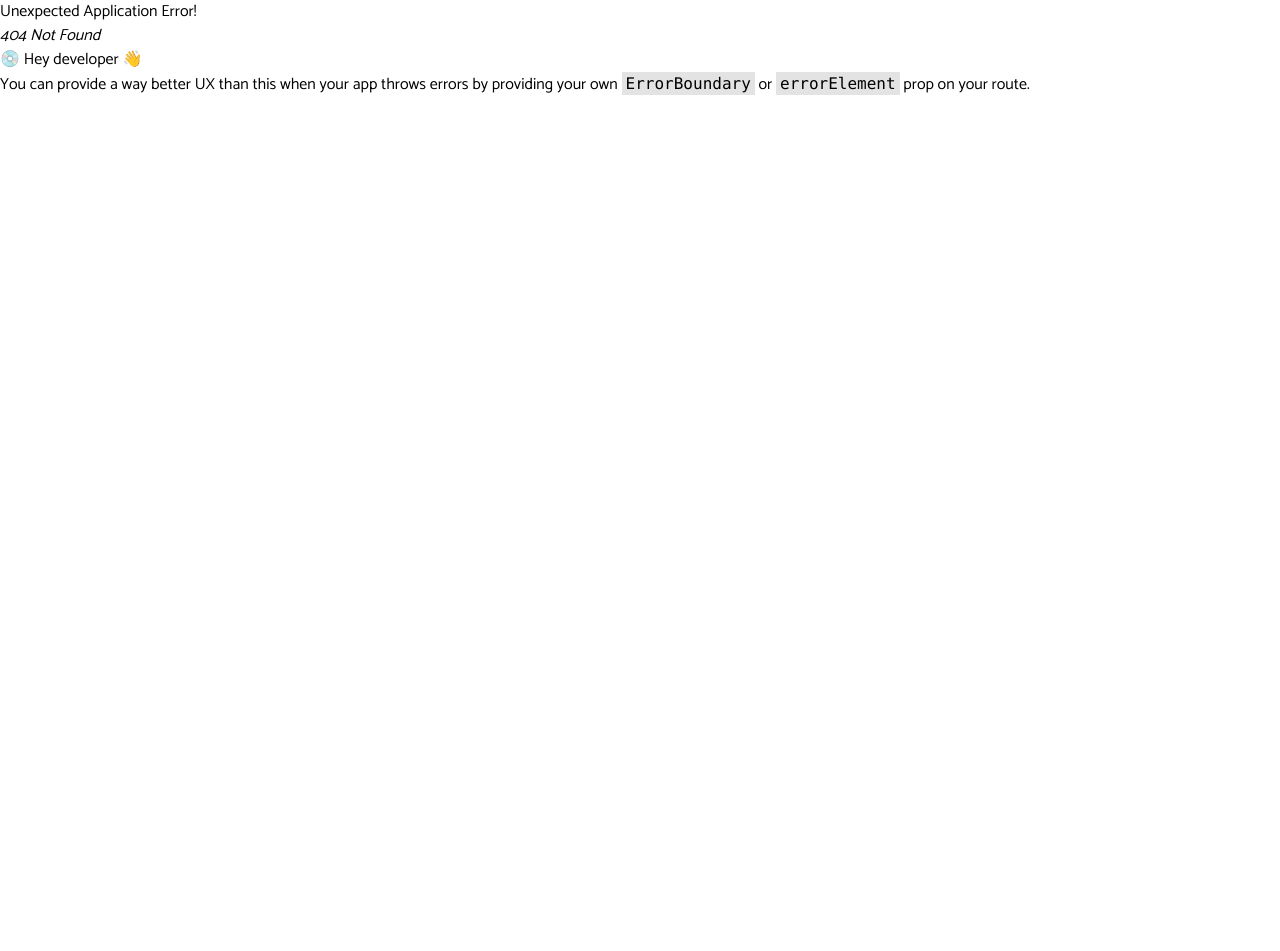
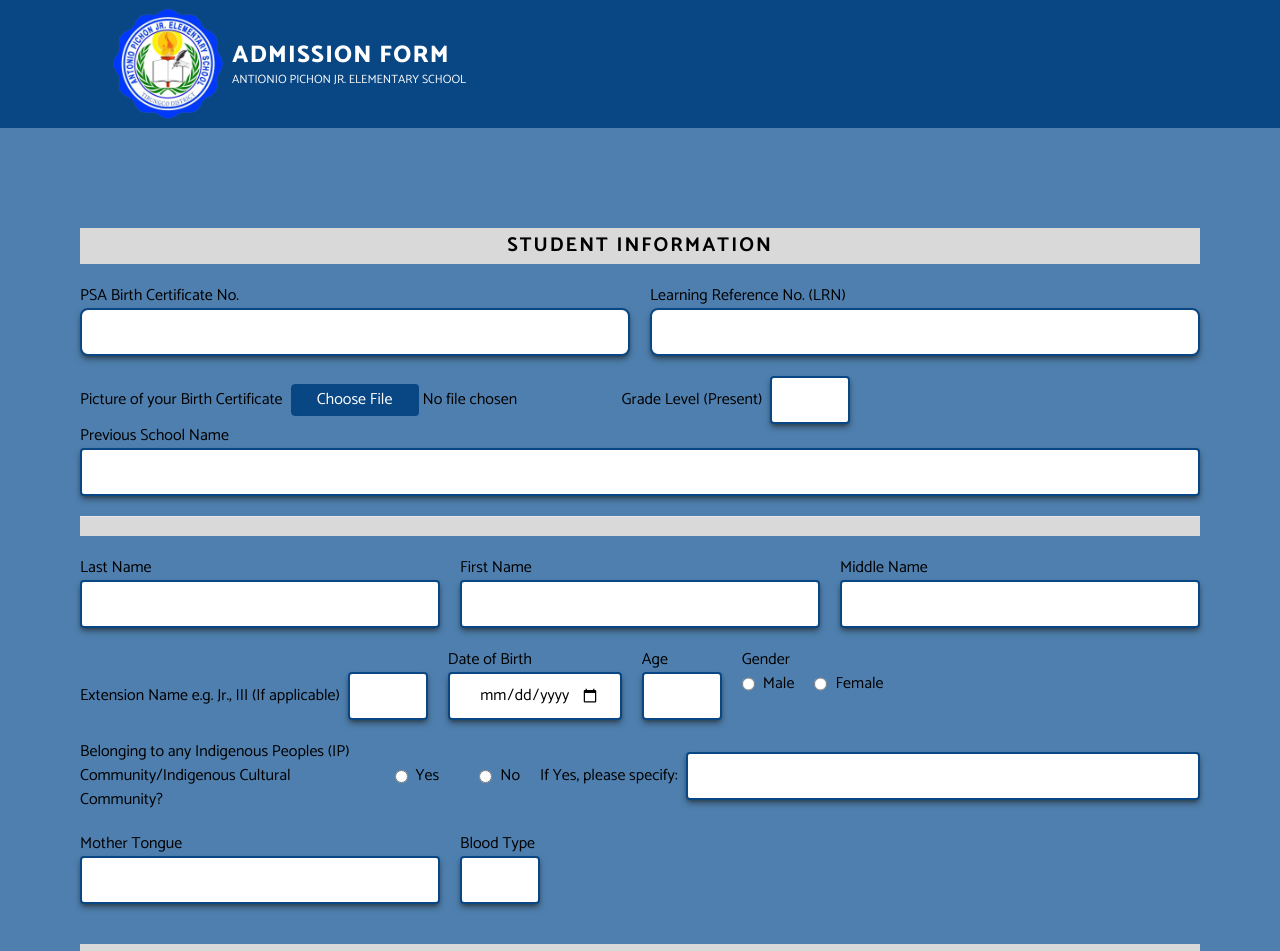
Before and after one commit to christiannjhay-stu/sia-2-project-student, a React (Vite) app: page /admission in a window 1280 px wide. Before the commit this address had no page. Shown: the top 951 px of the page. Before the commit the page ends 800 px from the top, so only its background shows below. Built offline with nearby package versions, Linux system fonts and the light colour scheme.

Commit message:
Updated name of enrollmenmt -> admission. Updated UIs

```diff
--- a/package.json
+++ b/package.json
@@ -9,6 +9,7 @@
 		"preview": "vite preview"
 	},
 	"dependencies": {
+		"axios": "^1.2.4",
 		"react": "^18.2.0",
 		"react-dom": "^18.2.0",
 		"react-router-dom": "^6.6.2"
--- a/src/components/EnrollmentPage/EnrollmentForm.jsx
+++ b/src/components/AdmissionPage/AdmissionForm.jsx
@@ -1,9 +1,68 @@
-// import { useState } from "react";
-import EnrollmentPageInput from "./EnrollmentPageInput";
+import { useEffect, useState } from "react";
+import { useNavigate } from "react-router-dom";
+import axios from "axios";
+import AdmissionPageInput from "./AdmissionPageInput";
 
 export default function () {
+	const navigate = useNavigate();
+
+	const [studentInfo, setStudentInfo] = useState({
+		birthCertNum: "",
+		LRNNum: "",
+		//birth cert picture not yet implemented
+		presentGrLvl: "",
+		previousSchoolName: "",
+		lastName: "",
+		firstName: "",
+		middleName: "",
+		extensionName: "",
+		dateOfBirth: "",
+		age: "",
+		gender: "",
+		indigenousCommunityOptions: "",
+		IPGroup: "",
+		motherTongue: "",
+		bloodType: "",
+		houseNumberStreet: "",
+		barangay: "",
+		cityMuniProvCountry: "",
+		zipCode: "",
+		fatherName: "",
+		motherName: "",
+		guardianName: "",
+		telephoneNum: "",
+		cellphoneNum: "",
+	});
+
+	function handleSubmit(e) {
+		e.preventDefault();
+		console.log(studentInfo);
+
+		axios.post("http://localhost:5000/students", studentInfo).then(({ data }) => {
+			if (data.success) {
+				navigate("/enrollment/success");
+			} else {
+				navigate("/enrollment/failed");
+			}
+		});
+	}
+
+	function handleChange(e) {
+		const { name, value } = e.target;
+
+		setStudentInfo((prevValue) => {
+			return {
+				...prevValue,
+				[name]: value,
+			};
+		});
+	}
+
 	return (
-		<form className="flex flex-col w-75rem mx-auto py-20 px-10 desktop:px-0">
+		<form
+			onSubmit={handleSubmit}
+			className="flex flex-col w-75rem mx-auto py-20 px-10 desktop:px-0"
+		>
 			<section className="my-5">
 				<div className="bg-gainsboro py-1">
 					<h2 className="font-bold text-xl tracking-widest text-center">STUDENT INFORMATION</h2>
@@ -12,19 +71,27 @@ export default function () {
 				<div className="flex flex-row gap-5 my-5">
 					<div className="w-1/2">
 						<label htmlFor="birthCertNum">PSA Birth Certificate No.</label>
-						<EnrollmentPageInput
+						<AdmissionPageInput
+							onChange={handleChange}
 							className="focus:outline-none focus:border-blue-700 bg-white border-2 border-theme-blue rounded-lg w-full h-12 pl-3 shadow-md shadow-stone-900/50"
 							id="birthCertNum"
+							name="birthCertNum"
 							type="number"
+							value={studentInfo.birthCertNum}
+							required={true}
 						/>
 					</div>
 
 					<div className="w-1/2">
 						<label htmlFor="LRNNum">Learning Reference No. (LRN)</label>
-						<EnrollmentPageInput
+						<AdmissionPageInput
+							onChange={handleChange}
 							className="focus:outline-none focus:border-blue-700 bg-white border-2 border-theme-blue rounded-lg w-full h-12 pl-3 shadow-md shadow-stone-900/50"
 							id="LRNNum"
+							name="LRNNum"
 							type="number"
+							value={studentInfo.LRNNum}
+							required={true}
 						/>
 					</div>
 				</div>
@@ -32,29 +99,39 @@ export default function () {
 				<div className="flex flex-row mt-5 w-full">
 					<div className="flex flex-row items-center">
 						<label htmlFor="birthCertImg">Picture of your Birth Certificate</label>
-						<EnrollmentPageInput
+						<AdmissionPageInput
 							className="file:bg-theme-blue file:text-white file:border-none file:hover:cursor-pointer file:rounded file:py-1 file:w-32 mx-2"
 							id="birthCertImg"
+							name="birthCertImg"
 							type="file"
+							required={false} //required this if implemented
 						/>
 					</div>
 
 					<div className="flex flex-row items-center">
 						<label htmlFor="presentGrLvl">Grade Level &#40;Present&#41;</label>
-						<EnrollmentPageInput
+						<AdmissionPageInput
+							onChange={handleChange}
 							className="focus:outline-none focus:border-blue-700 bg-white border-2 border-theme-blue w-20 h-12 shadow-md shadow-stone-900/50 text-center mx-2"
 							id="presentGrLvl"
+							name="presentGrLvl"
 							type="number"
+							value={studentInfo.presentGrLvl}
+							required={true}
 						/>
 					</div>
 				</div>
 
 				<div className="w-full mb-5">
 					<label htmlFor="previousSchoolName">Previous School Name</label>
-					<EnrollmentPageInput
+					<AdmissionPageInput
+						onChange={handleChange}
 						className="focus:outline-none focus:border-blue-700 bg-white border-2 border-theme-blue w-full h-12 shadow-md shadow-stone-900/50 pl-3"
 						id="previousSchoolName"
+						name="previousSchoolName"
 						type="text"
+						value={studentInfo.previousSchoolName}
+						required={true}
 					/>
 				</div>
 
@@ -63,28 +140,40 @@ export default function () {
 				<div className="flex flex-row w-full my-5 gap-5">
 					<div className="flex flex-col w-full">
 						<label htmlFor="lastName">Last Name</label>
-						<EnrollmentPageInput
+						<AdmissionPageInput
+							onChange={handleChange}
 							className="focus:outline-none focus:border-blue-700 bg-white border-2 border-theme-blue w-full h-12 shadow-md shadow-stone-900/50 pl-3"
 							id="lastName"
+							name="lastName"
 							type="text"
+							value={studentInfo.lastName}
+							required={true}
 						/>
 					</div>
 
 					<div className="flex flex-col w-full">
 						<label htmlFor="firstName">First Name</label>
-						<EnrollmentPageInput
+						<AdmissionPageInput
+							onChange={handleChange}
 							className="focus:outline-none focus:border-blue-700 bg-white border-2 border-theme-blue w-full h-12 shadow-md shadow-stone-900/50 pl-3"
 							id="firstName"
+							name="firstName"
 							type="text"
+							value={studentInfo.firstName}
+							required={true}
 						/>
 					</div>
 
 					<div className="flex flex-col w-full">
 						<label htmlFor="middleName">Middle Name</label>
-						<EnrollmentPageInput
+						<AdmissionPageInput
+							onChange={handleChange}
 							className="focus:outline-none focus:border-blue-700 bg-white border-2 border-theme-blue w-full h-12 shadow-md shadow-stone-900/50 pl-3"
 							id="middleName"
+							name="middleName"
 							type="text"
+							value={studentInfo.middleName}
+							required={true}
 						/>
 					</div>
 				</div>
@@ -94,42 +183,65 @@ export default function () {
 						<label htmlFor="extensionName">
 							Extension Name e.g. Jr., III &#40;If applicable&#41;
 						</label>
-						<EnrollmentPageInput
+						<AdmissionPageInput
+							onChange={handleChange}
 							className="focus:outline-none focus:border-blue-700 bg-white border-2 border-theme-blue w-20 h-12 shadow-md shadow-stone-900/50 text-center ml-2"
 							id="extensionName"
+							name="extensionName"
 							type="text"
+							value={studentInfo.extensionName}
+							required={false}
 						/>
 					</div>
 
 					<div className="flex flex-col">
 						<label htmlFor="dateOfBirth">Date of Birth</label>
 						<div className="flex flex-row">
-							<EnrollmentPageInput
+							<AdmissionPageInput
+								onChange={handleChange}
 								className="text-center focus:outline-none focus:border-blue-700 bg-white border-2 border-theme-blue h-12 px-5 shadow-md shadow-stone-900/50"
 								id="dateOfBirth"
+								name="dateOfBirth"
 								type="date"
-								placeholder="MM"
+								value={studentInfo.dateOfBirth}
+								required={true}
 							/>
 						</div>
 					</div>
 
 					<div className="flex flex-col">
 						<label htmlFor="age">Age</label>
-						<EnrollmentPageInput
+						<AdmissionPageInput
+							onChange={handleChange}
 							className="text-center focus:outline-none focus:border-blue-700 bg-white border-2 border-theme-blue h-12 w-20 shadow-md shadow-stone-900/50"
 							id="age"
+							name="age"
 							type="number"
+							value={studentInfo.age}
+							required={true}
 						/>
 					</div>
 
 					<div className="flex flex-col">
-						<label>Sex</label>
+						<label>Gender</label>
 						<div className="flex flex-row">
-							<EnrollmentPageInput id="maleOption" name="gender" type="radio" value="Male" />
+							<AdmissionPageInput
+								onChange={handleChange}
+								id="maleOption"
+								name="gender"
+								type="radio"
+								value="Male"
+							/>
 							<label className="ml-2 mr-5" htmlFor="maleOption">
 								Male
 							</label>
-							<EnrollmentPageInput id="femaleOption" name="gender" type="radio" value="Female" />
+							<AdmissionPageInput
+								onChange={handleChange}
+								id="femaleOption"
+								name="gender"
+								type="radio"
+								value="Female"
+							/>
 							<label className="ml-2" htmlFor="femaleOption">
 								Female
 							</label>
@@ -143,7 +255,8 @@ export default function () {
 							Belonging to any Indigenous Peoples &#40;IP&#41;
 							<br /> Community/Indigenous Cultural Community?
 						</p>
-						<EnrollmentPageInput
+						<AdmissionPageInput
+							onChange={handleChange}
 							className="ml-10"
 							id="yesOption"
 							name="indigenousCommunityOptions"
@@ -153,7 +266,8 @@ export default function () {
 						<label className="ml-2 mr-10" htmlFor="yesOption">
 							Yes
 						</label>
-						<EnrollmentPageInput
+						<AdmissionPageInput
+							onChange={handleChange}
 							id="noOption"
 							name="indigenousCommunityOptions"
 							type="radio"
@@ -168,10 +282,14 @@ export default function () {
 						<label className="" htmlFor="ifYes">
 							If Yes, please specify:
 						</label>
-						<EnrollmentPageInput
+						<AdmissionPageInput
+							onChange={handleChange}
 							className="ml-2 h-12 grow focus:outline-none focus:border-blue-700 bg-white border-2 border-theme-blue shadow-md shadow-stone-900/50 pl-3"
-							id="ifYes"
+							id="IPGroup"
+							name="IPGroup"
 							type="text"
+							value={studentInfo.IPGroup}
+							required={false}
 						/>
 					</div>
 				</div>
@@ -179,17 +297,25 @@ export default function () {
 				<div className="flex flex-row gap-5">
 					<div className="flex flex-col w-full">
 						<label htmlFor="motherTongue">Mother Tongue</label>
-						<EnrollmentPageInput
+						<AdmissionPageInput
+							onChange={handleChange}
 							className="w-full h-12 focus:outline-none focus:border-blue-700 bg-white border-2 border-theme-blue shadow-md shadow-stone-900/50 pl-3"
 							id="motherTongue"
+							name="motherTongue"
+							value={studentInfo.motherTongue}
+							required={true}
 						/>
 					</div>
 
 					<div className="flex flex-col w-full">
 						<label htmlFor="bloodType">Blood Type</label>
-						<EnrollmentPageInput
-							className="w-20 h-12 focus:outline-none focus:border-blue-700 bg-white border-2 border-theme-blue shadow-md shadow-stone-900/50 pl-3"
+						<AdmissionPageInput
+							onChange={handleChange}
+							className="w-20 h-12 focus:outline-none focus:border-blue-700 bg-white border-2 border-theme-blue shadow-md shadow-stone-900/50 text-center"
 							id="bloodType"
+							name="bloodType"
+							value={studentInfo.bloodType}
+							required={true}
 						/>
 					</div>
 					<div className="w-full"></div>
@@ -204,55 +330,57 @@ export default function () {
 				<div className="flex flex-row my-5 gap-5">
 					<div className="flex flex-col w-full">
 						<label htmlFor="">House Number and Street</label>
-						<EnrollmentPageInput
+						<AdmissionPageInput
+							onChange={handleChange}
 							className="h-12 focus:outline-none focus:border-blue-700 bg-white border-2 border-theme-blue shadow-md shadow-stone-900/50 pl-3"
 							id="houseNumberStreet"
+							name="houseNumberStreet"
 							type="text"
+							value={studentInfo.houseNumberStreet}
+							required={true}
 						/>
 					</div>
 
 					<div className="flex flex-col w-full">
 						<label htmlFor="barangay">Barangay</label>
-						<EnrollmentPageInput
+						<AdmissionPageInput
+							onChange={handleChange}
 							className="h-12 focus:outline-none focus:border-blue-700 bg-white border-2 border-theme-blue shadow-md shadow-stone-900/50 pl-3"
 							id="barangay"
+							name="barangay"
 							type="text"
+							value={studentInfo.barangay}
+							required={true}
 						/>
 					</div>
 				</div>
 
 				<div className="flex flex-row my-5 gap-5">
-					<div className="flex flex-col w-full">
+					<div className="flex flex-col w-4/5">
 						<label htmlFor="cityMuniProvCountry">City/Municipality/Province/Country</label>
-						<EnrollmentPageInput
-							className="h-12 focus:outline-none focus:border-blue-700 bg-white border-2 border-theme-blue shadow-md shadow-stone-900/50 pl-3"
+						<AdmissionPageInput
+							onChange={handleChange}
+							className="w-full h-12 focus:outline-none focus:border-blue-700 bg-white border-2 border-theme-blue shadow-md shadow-stone-900/50 pl-3"
 							id="cityMuniProvCountry"
+							name="cityMuniProvCountry"
 							type="text"
+							value={studentInfo.cityMuniProvCountry}
+							required={true}
 						/>
 					</div>
 
-					<div className="flex flex-col w-full">
+					<div className="flex flex-col w-1/5">
 						<label>Zip Code</label>
 						<div className="flex flex-row gap-5">
-							<EnrollmentPageInput
-								className="w-12 h-12 focus:outline-none focus:border-blue-700 bg-white border-2 border-theme-blue shadow-md shadow-stone-900/50 text-center"
-								maxLength="1"
+							<AdmissionPageInput
+								onChange={handleChange}
+								className="w-full h-12 focus:outline-none focus:border-blue-700 bg-white border-2 border-theme-blue shadow-md shadow-stone-900/50 text-center"
+								id="zipCode"
+								name="zipCode"
+								maxLength="4"
 								type="text"
-							/>
-							<EnrollmentPageInput
-								className="w-12 h-12 focus:outline-none focus:border-blue-700 bg-white border-2 border-theme-blue shadow-md shadow-stone-900/50 text-center"
-								maxLength="1"
-								type="text"
-							/>
-							<EnrollmentPageInput
-								className="w-12 h-12 focus:outline-none focus:border-blue-700 bg-white border-2 border-theme-blue shadow-md shadow-stone-900/50 text-center"
-								maxLength="1"
-								type="text"
-							/>
-							<EnrollmentPageInput
-								className="w-12 h-12 focus:outline-none focus:border-blue-700 bg-white border-2 border-theme-blue shadow-md shadow-stone-900/50 text-center"
-								maxLength="1"
-								type="text"
+								value={studentInfo.zipCode}
+								required={true}
 							/>
 						</div>
 					</div>
@@ -271,10 +399,14 @@ export default function () {
 						<label htmlFor="fatherName">
 							Father&#39;s Name &#40;Last Name, First Name, Middle Name&#41;
 						</label>
-						<EnrollmentPageInput
+						<AdmissionPageInput
+							onChange={handleChange}
 							className="h-12 focus:outline-none focus:border-blue-700 bg-white border-2 border-theme-blue shadow-md shadow-stone-900/50 pl-3"
 							id="fatherName"
+							name="fatherName"
 							type="text"
+							value={studentInfo.fatherName}
+							required={true}
 						/>
 					</div>
 
@@ -282,10 +414,14 @@ export default function () {
 						<label htmlFor="mohterName">
 							Mother&#39;s Maiden Name &#40;Last Name, First Name, Middle Name&#41;
 						</label>
-						<EnrollmentPageInput
+						<AdmissionPageInput
+							onChange={handleChange}
 							className="h-12 focus:outline-none focus:border-blue-700 bg-white border-2 border-theme-blue shadow-md shadow-stone-900/50 pl-3"
 							id="motherName"
+							name="motherName"
 							type="text"
+							value={studentInfo.motherName}
+							required={true}
 						/>
 					</div>
 				</div>
@@ -295,28 +431,41 @@ export default function () {
 						<label htmlFor="guardianName">
 							Guardian&#39;s Name &#40;Last Name, First Name, Middle Name&#41;
 						</label>
-						<EnrollmentPageInput
+						<AdmissionPageInput
+							onChange={handleChange}
 							className="h-12 focus:outline-none focus:border-blue-700 bg-white border-2 border-theme-blue shadow-md shadow-stone-900/50 pl-3"
 							id="guardianName"
+							name="guardianName"
 							type="text"
+							value={studentInfo.guardianName}
+							required={true}
 						/>
 					</div>
 
 					<div className="flex flex-row w-1/2 gap-5">
 						<div className="flex flex-col w-1/2">
 							<label htmlFor="telephoneNum">Telephone No.</label>
-							<EnrollmentPageInput
+							<AdmissionPageInput
+								onChange={handleChange}
 								className="h-12 focus:outline-none focus:border-blue-700 bg-white border-2 border-theme-blue shadow-md shadow-stone-900/50 pl-3"
 								id="telephoneNum"
+								name="telephoneNum"
 								type="number"
+								value={studentInfo.telephoneNum}
+								required={false}
 							/>
 						</div>
 						<div className="flex flex-col w-1/2">
-							<label htmlFor="telephoneNum">Cellphone No.</label>
-							<EnrollmentPageInput
+							<label htmlFor="cellphoneNum">Cellphone No.</label>
+							<AdmissionPageInput
+								onChange={handleChange}
 								className="h-12 focus:outline-none focus:border-blue-700 bg-white border-2 border-theme-blue shadow-md shadow-stone-900/50 pl-3"
-								id="telephoneNum"
+								id="cellphoneNum"
+								name="cellphoneNum"
 								type="number"
+								maxLength="11"
+								value={studentInfo.cellphoneNum}
+								required={true}
 							/>
 						</div>
 					</div>
@@ -326,7 +475,10 @@ export default function () {
 			</section>
 
 			<section className="w-full flex flex-row justify-end">
-				<button className="bg-green-500 text-xl text-white font-bold py-2 w-44 rounded" type="submit">
+				<button
+					className="bg-green-500 text-xl text-white font-bold py-2 w-44 rounded"
+					type="submit"
+				>
 					Submit
 				</button>
 			</section>
--- a/src/components/EnrollmentPage/EnrollmentPage.jsx
+++ b/src/components/AdmissionPage/AdmissionPage.jsx
@@ -1,12 +1,12 @@
 import Header from "./Header";
-import EnrollmentForm from "./EnrollmentForm";
+import AdmissionForm from "./AdmissionForm";
 
 export default function () {
 	return (
 		<div>
 			<Header />
 			<main className="w-full h-full overflow-x-auto bg-theme-light-blue">
-				<EnrollmentForm />
+				<AdmissionForm />
 			</main>
 		</div>
 	);
--- /dev/null
+++ b/src/components/AdmissionPage/AdmissionPageInput.jsx
@@ -0,0 +1,36 @@
+export default function (props) {
+	if (!props.required) {
+		return (
+			<input
+				className={`rounded ${props.className}`}
+				id={props.id}
+				name={props.name}
+				onClick={props.onClick}
+				onChange={props.onChange}
+				type={props.type}
+				autoComplete="off"
+				placeholder={props.placeholder}
+				maxLength={props.maxLength}
+				max={props.max}
+				value={props.value}
+			/>
+		);
+	} else {
+		return (
+			<input
+				className={`rounded ${props.className}`}
+				id={props.id}
+				name={props.name}
+				onClick={props.onClick}
+				onChange={props.onChange}
+				type={props.type}
+				autoComplete="off"
+				placeholder={props.placeholder}
+				maxLength={props.maxLength}
+				max={props.max}
+				value={props.value}
+				required
+			/>
+		);
+	}
+}
--- /dev/null
+++ b/src/components/AdmissionPage/AdmissionSuccessPage.jsx
@@ -0,0 +1,15 @@
+import { Link } from "react-router-dom";
+
+export default function () {
+	return (
+		<div className="flex flex-col justify-center items-center h-screen w-full bg-theme-light-blue">
+			<h1 className="text-5xl text-center font-extrabold">Your admission has been processed!</h1>
+			<p className="text-2xl text-center font-bold mb-5">
+				Please wait for a call/message for futher instructions.
+			</p>
+			<Link className="underline text-blue-900" to="/">
+				Return To Login
+			</Link>
+		</div>
+	);
+}
--- a/src/components/EnrollmentPage/Header.jsx
+++ b/src/components/AdmissionPage/Header.jsx
@@ -4,9 +4,11 @@ export default function () {
 			<img className="hidden tablet:block w-28 h-28" src="/assets/logo.webp" />
 			<div className="mx-auto tablet:mx-2">
 				<h1 className="font-extrabold text-white tracking-wider text-2xl text-center tablet:text-start">
-					ENROLLMENT FORM
+					ADMISSION FORM
 				</h1>
-				<p className="text-white text-xs text-center tablet:text-start">ANTIONIO PICHON JR. ELEMENTARY SCHOOL</p>
+				<p className="text-white text-xs text-center tablet:text-start">
+					ANTIONIO PICHON JR. ELEMENTARY SCHOOL
+				</p>
 			</div>
 		</header>
 	);
--- a/src/components/EnrollmentPage/EnrollmentPageInput.jsx
+++ /dev/null
@@ -1,16 +0,0 @@
-export default function (props) {
-	return (
-		<input
-			className={`rounded ${props.className}`}
-			id={props.id}
-			name={props.name}
-			onClick={props.onClick}
-			type={props.type}
-			autoComplete="off"
-			placeholder={props.placeholder}
-			maxLength={props.maxLength}
-			max={props.max}
-			value={props.value}
-		/>
-	);
-}
--- a/src/components/LoginPage/LoginForm.jsx
+++ b/src/components/LoginPage/LoginForm.jsx
@@ -30,7 +30,7 @@ export default function (props) {
 			<div className="mx-auto w-fit mt-20 tablet:mt-60 tablet:pb-8">
 				<p>
 					{`${props.p1} `}
-					<a href="enrollment" className="text-blue-500 underline">
+					<a href="/admission" className="text-blue-500 underline">
 						{props.link1}
 					</a>
 				</p>
--- a/src/components/LoginPage/LoginPage.jsx
+++ b/src/components/LoginPage/LoginPage.jsx
@@ -14,7 +14,7 @@ export default function () {
 					inputLabel2="Password"
 					buttonLabel1="Login"
 					p1="New Student?"
-					link1="Enroll Here"
+					link1="Apply Here"
 				/>
 			</div>
 		</main>
```
Also changed, not shown: src/App.jsx (+13 -3 lines), src/components/AdmissionPage/AdmissionFailedPage.jsx (added, +19 -0 lines), 1 other file (tests, documents, lock files or other folders).
